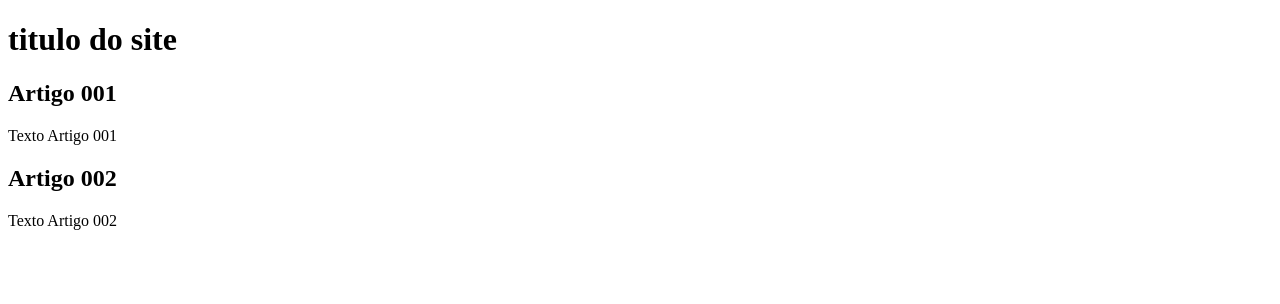
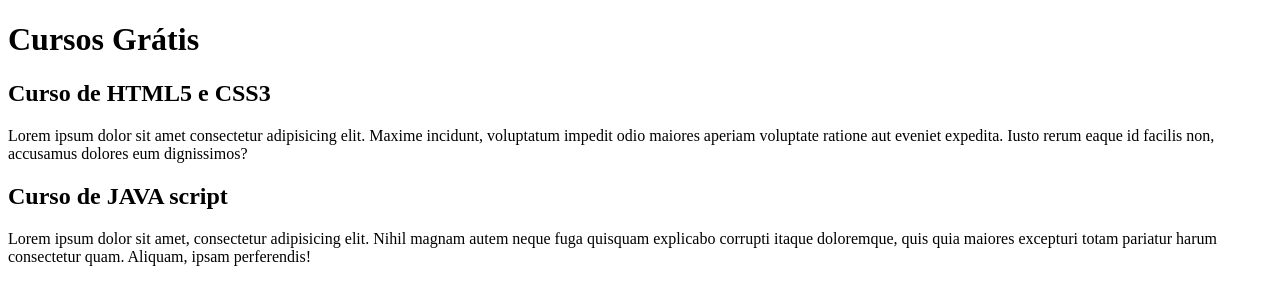
Before and after one commit to NatGaliano/projeto-site, a plain HTML site: page index.html in a window 1280 px wide. Drawn offline with Linux system fonts and the light colour scheme.

Commit message:
comecei a escrever conteudo

```diff
--- a/index.html
+++ b/index.html
@@ -9,15 +9,15 @@
 <body>
   <main>
     <header>
-        <h1>titulo do site</h1>
+        <h1>Cursos Grátis</h1>
     </header>
     <article>
-    <h2>Artigo 001</h2>
-    <p>Texto Artigo 001</p>
+    <h2>Curso de HTML5 e CSS3</h2>
+    <p>Lorem ipsum dolor sit amet consectetur adipisicing elit. Maxime incidunt, voluptatum impedit odio maiores aperiam voluptate ratione aut eveniet expedita. Iusto rerum eaque id facilis non, accusamus dolores eum dignissimos?</p>
         </article>
         <article>
-            <h2>Artigo 002</h2>
-            <p>Texto Artigo 002</p>
+            <h2>Curso de JAVA script</h2>
+            <p>Lorem ipsum dolor sit amet, consectetur adipisicing elit. Nihil magnam autem neque fuga quisquam explicabo corrupti itaque doloremque, quis quia maiores excepturi totam pariatur harum consectetur quam. Aliquam, ipsam perferendis!</p>
         </article>
   </main>
 </body>
```
